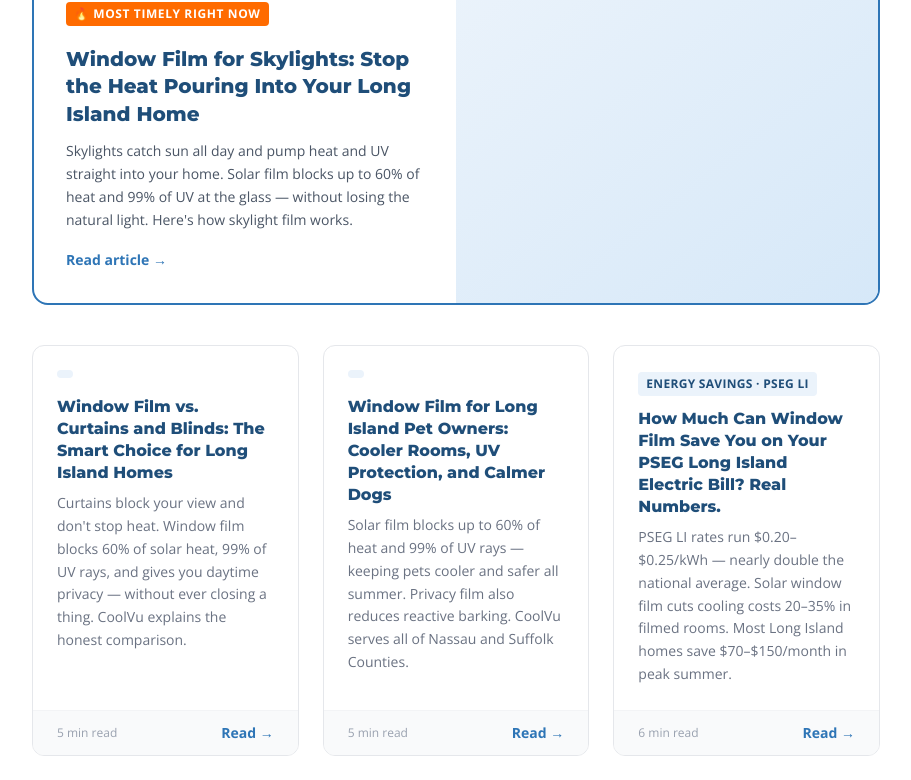
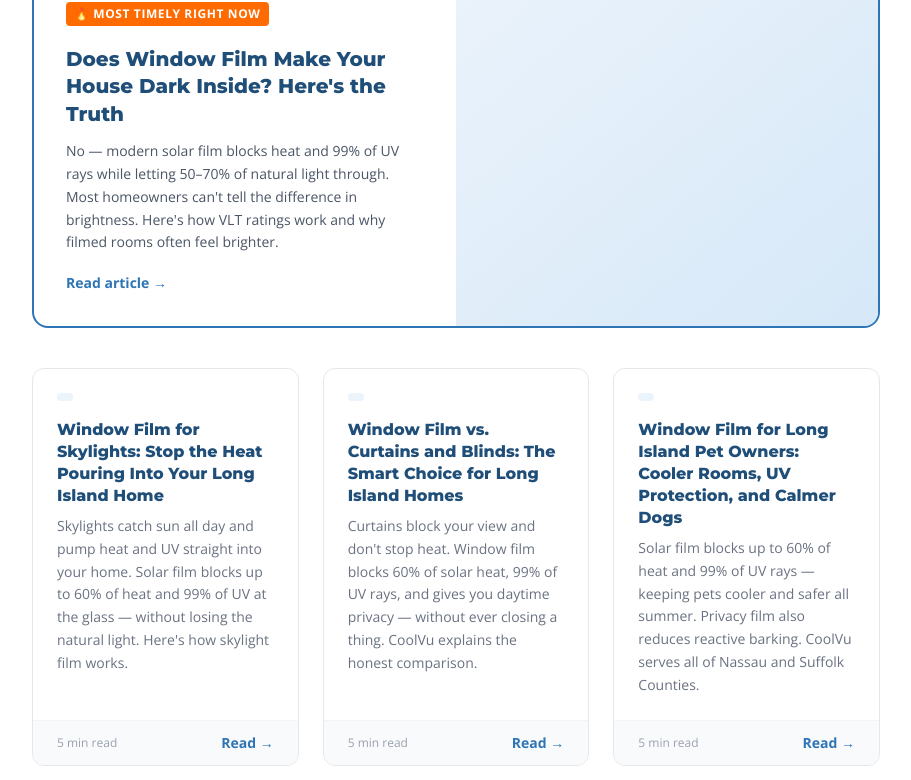
Before and after one commit to pjs8875/CoolVu, a Next.js app: page /blog in a window 1280 px wide. Shown: the part 553-1333 px from the top of the page, without its empty margins (184-1095 px from the left). Built offline with nearby package versions, Linux system fonts and the light colour scheme; no server answers.

Commit message:
Add 'Does Window Film Make Your House Dark' to blog index

```diff
--- a/components/blog/BlogIndexPage.tsx
+++ b/components/blog/BlogIndexPage.tsx
@@ -3,6 +3,13 @@ import Navbar from "@/components/Navbar";
 import Footer from "@/components/Footer";
 
 const posts = [
+    {
+      title: "Does Window Film Make Your House Dark Inside? Here's the Truth",
+      excerpt: "No — modern solar film blocks heat and 99% of UV rays while letting 50–70% of natural light through. Most homeowners can't tell the difference in brightness. Here's how VLT ratings work and why filmed rooms often feel brighter.",
+      date: "June 12, 2026",
+      slug: "does-window-film-make-house-dark-long-island",
+      readTime: "5 min read",
+    },
     {
       title: "Window Film for Skylights: Stop the Heat Pouring Into Your Long Island Home",
       excerpt: "Skylights catch sun all day and pump heat and UV straight into your home. Solar film blocks up to 60% of heat and 99% of UV at the glass — without losing the natural light. Here's how skylight film works.",
```
